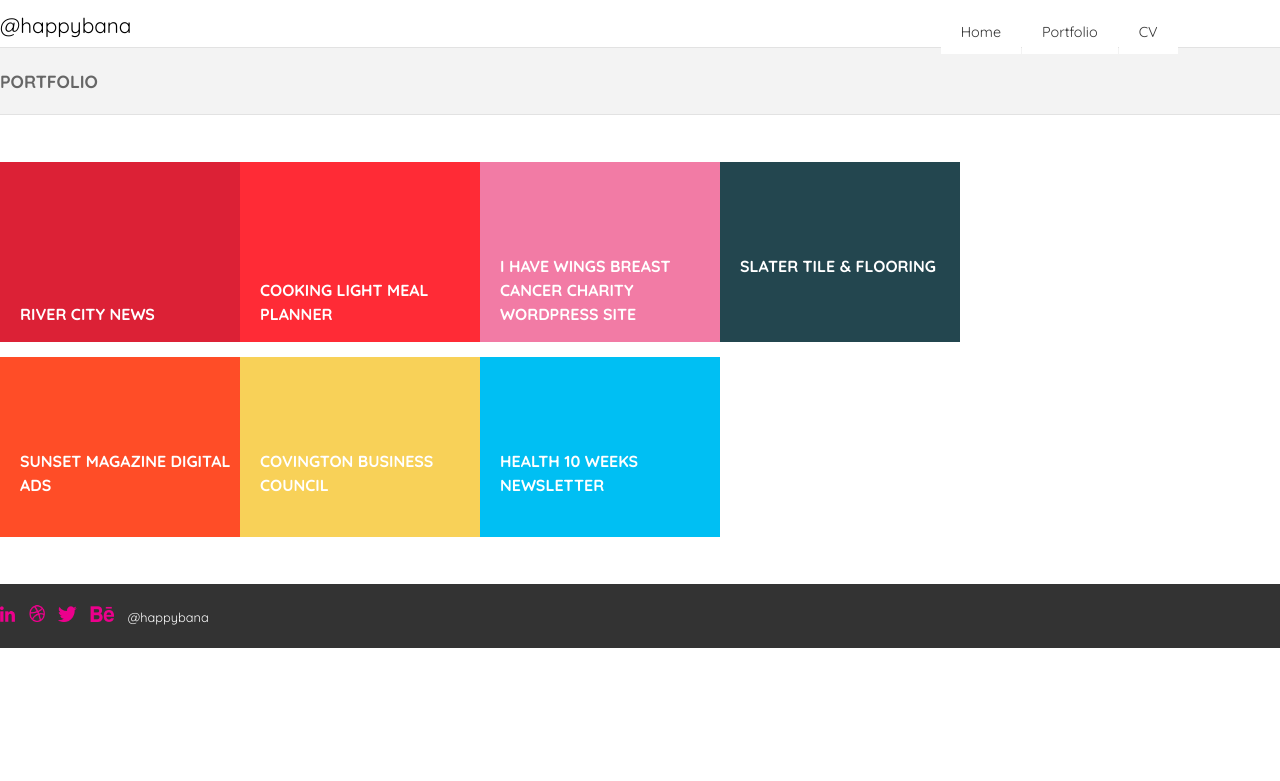
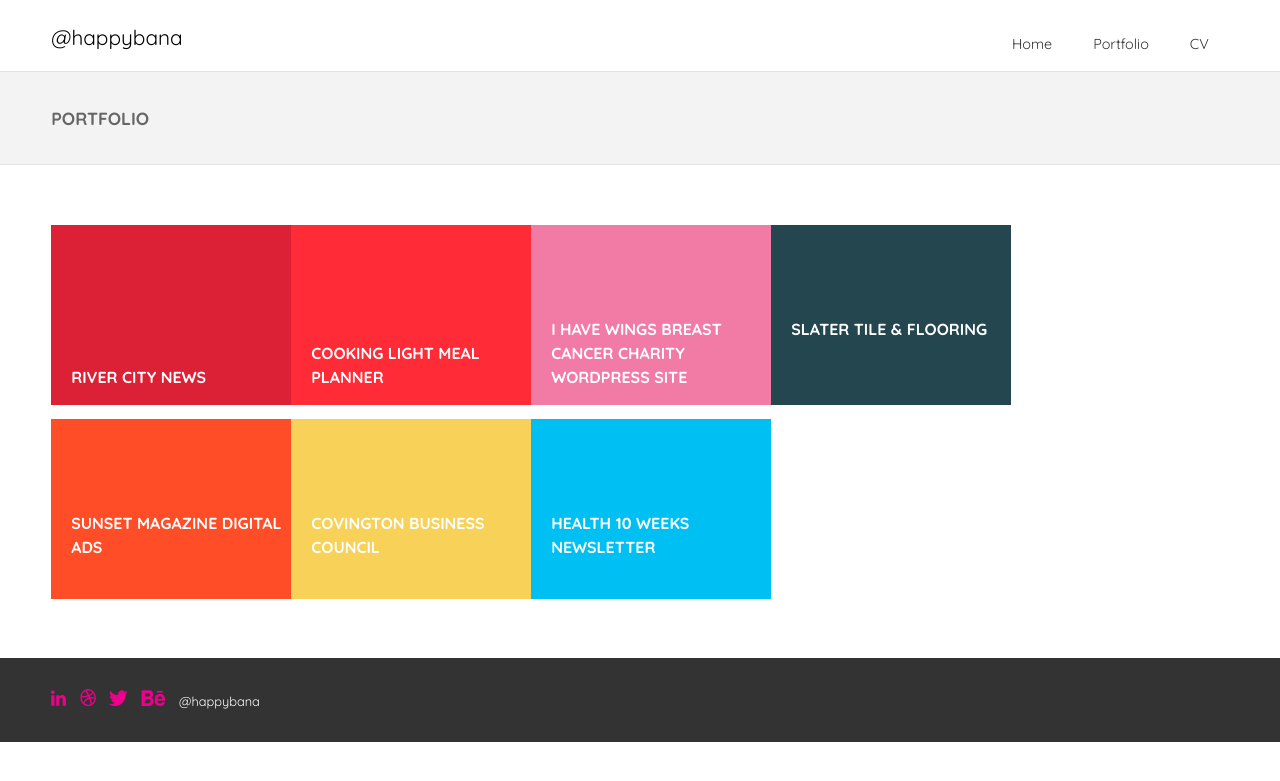
Before and after one commit to banbanbana/happybana.github.io, a Jekyll site: the page portfolio.html, which Jekyll copies as it is, in a window 1280 px wide. Shown: the top 781 px of the page. Built offline with Jekyll 4.4.1, drawn with Linux system fonts in a browser that asks for light colours; some web fonts are replaced.

Commit message:
Update colorblocks-style.css

```diff
--- a/css/colorblocks-style.css
+++ b/css/colorblocks-style.css
@@ -133,7 +133,7 @@
 /* structure */
 .wrapper{
 	width: 92%;
-	margin: 0.75em auto;
+	margin: 0em auto;
 }
 header{
 	padding:15px 0;
@@ -360,7 +360,7 @@
 
 .wrapper{
 	max-width: 1200px;
-	margin: 0px;
+	margin: .75em auto;
 }
 header{
 	padding:0;
```
